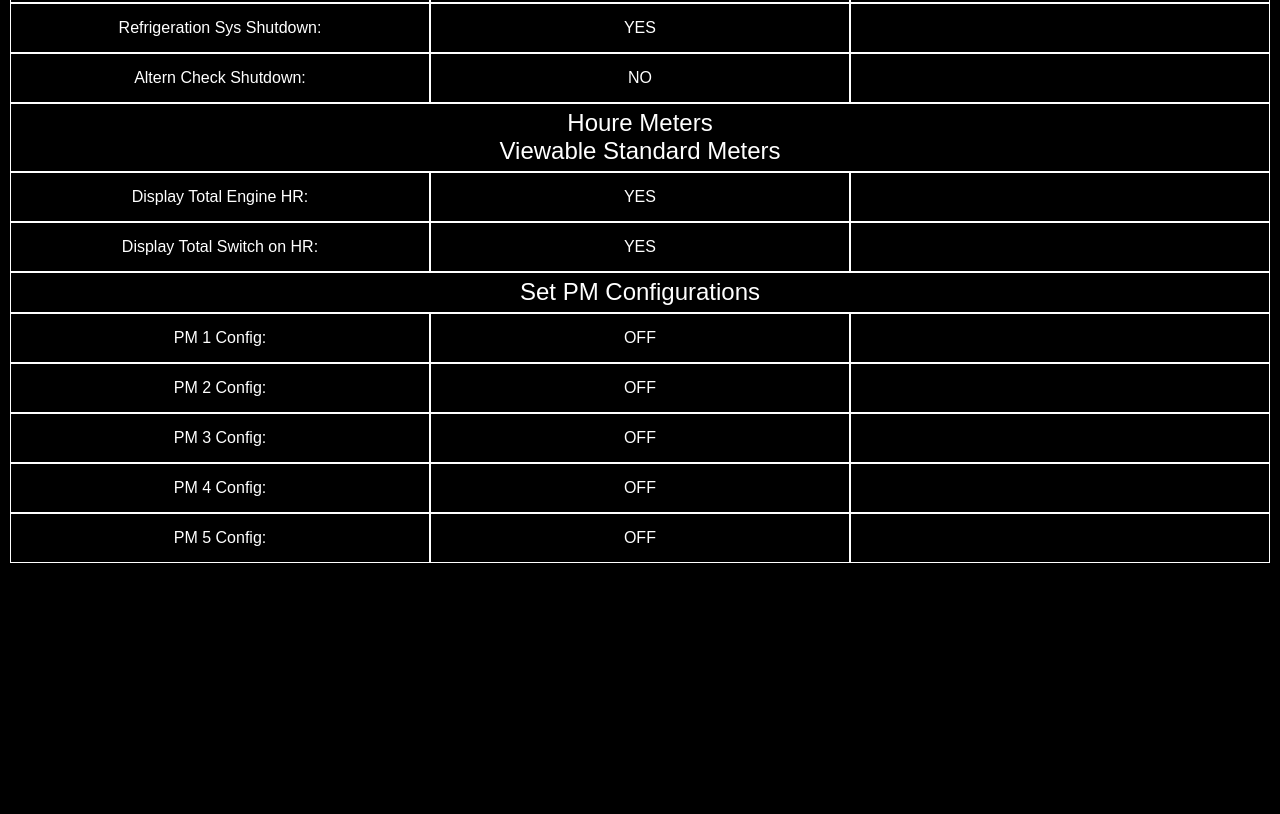
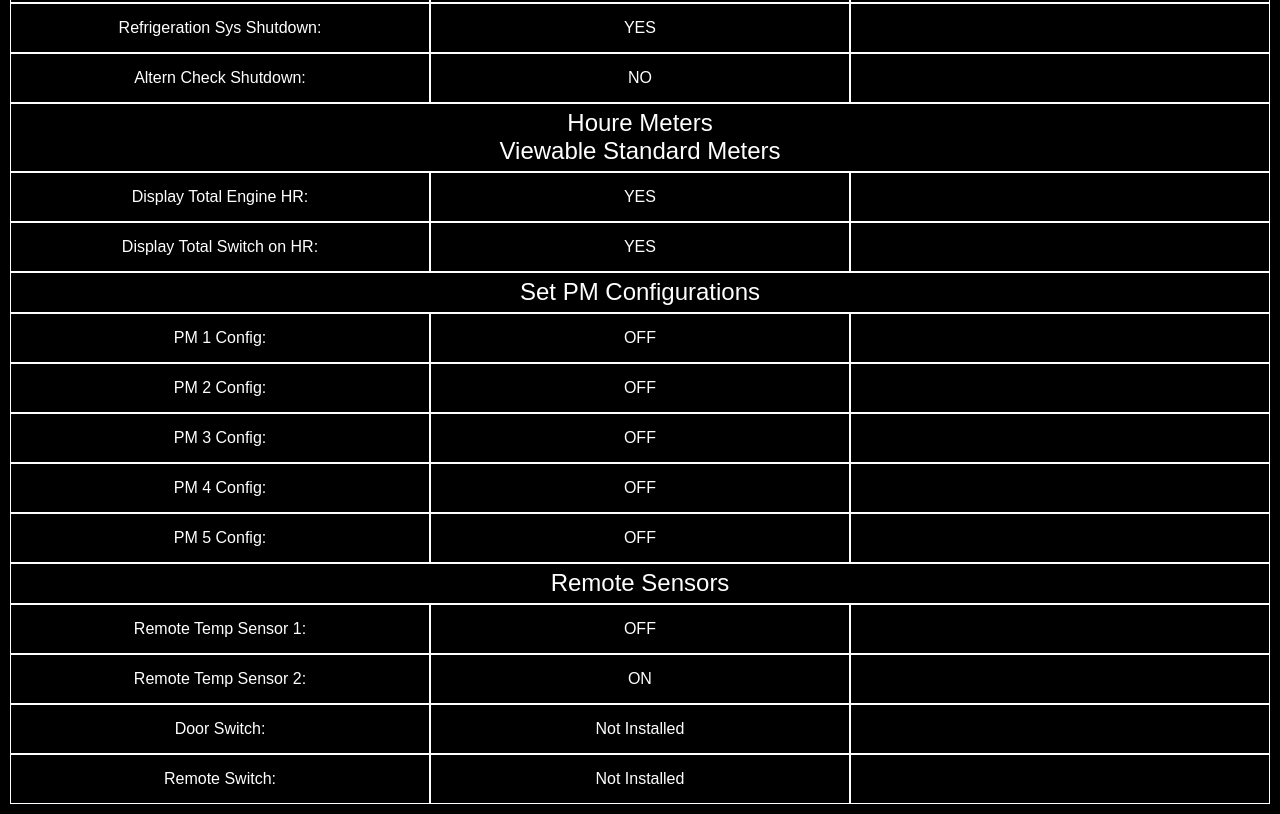
Before and after one commit to CTR-CA/ctr.github.io, a plain HTML site: page index.html in a window 1280 px wide. Shown: the part 5719-6533 px from the top of the page. Before the commit the page ends 6292 px from the top, so only its background shows below. Drawn offline with nearby package versions, Linux system fonts and the light colour scheme.

Commit message:
add_content

```diff
--- a/index.html
+++ b/index.html
@@ -945,6 +945,39 @@ Viewable Standard Meters</h4>
     name="trailerModel"></div>
 </div>
 
+<!--REMOTE SENSORE-->
+<h4 class="header__config">Remote Sensors</h4>
+
+<div class="container__unitIdentific">
+  <div class="tablet__unitIdentific">Remote Temp Sensor 1:</div>
+  <div class="tablet__unitIdentific">OFF</div>
+  <div class="tablet__unitIdentific"><input class="inputForm"
+    action="get"
+    type="text"
+    id="trailerModel"
+    name="trailerModel"></div>
+  <div class="tablet__unitIdentific">Remote Temp Sensor 2:</div>
+  <div class="tablet__unitIdentific">ON</div>
+  <div class="tablet__unitIdentific"><input class="inputForm"
+    action="get"
+    type="text"
+    id="trailerModel"
+    name="trailerModel"></div>
+    <div class="tablet__unitIdentific">Door Switch:</div>
+  <div class="tablet__unitIdentific">Not Installed</div>
+  <div class="tablet__unitIdentific"><input class="inputForm"
+    action="get"
+    type="text"
+    id="trailerModel"
+    name="trailerModel"></div>
+  <div class="tablet__unitIdentific">Remote Switch:</div>
+  <div class="tablet__unitIdentific">Not Installed</div>
+  <div class="tablet__unitIdentific"><input class="inputForm"
+    action="get"
+    type="text"
+    id="trailerModel"
+    name="trailerModel"></div>
+  </div>
 
 </body>
 </html>
```
